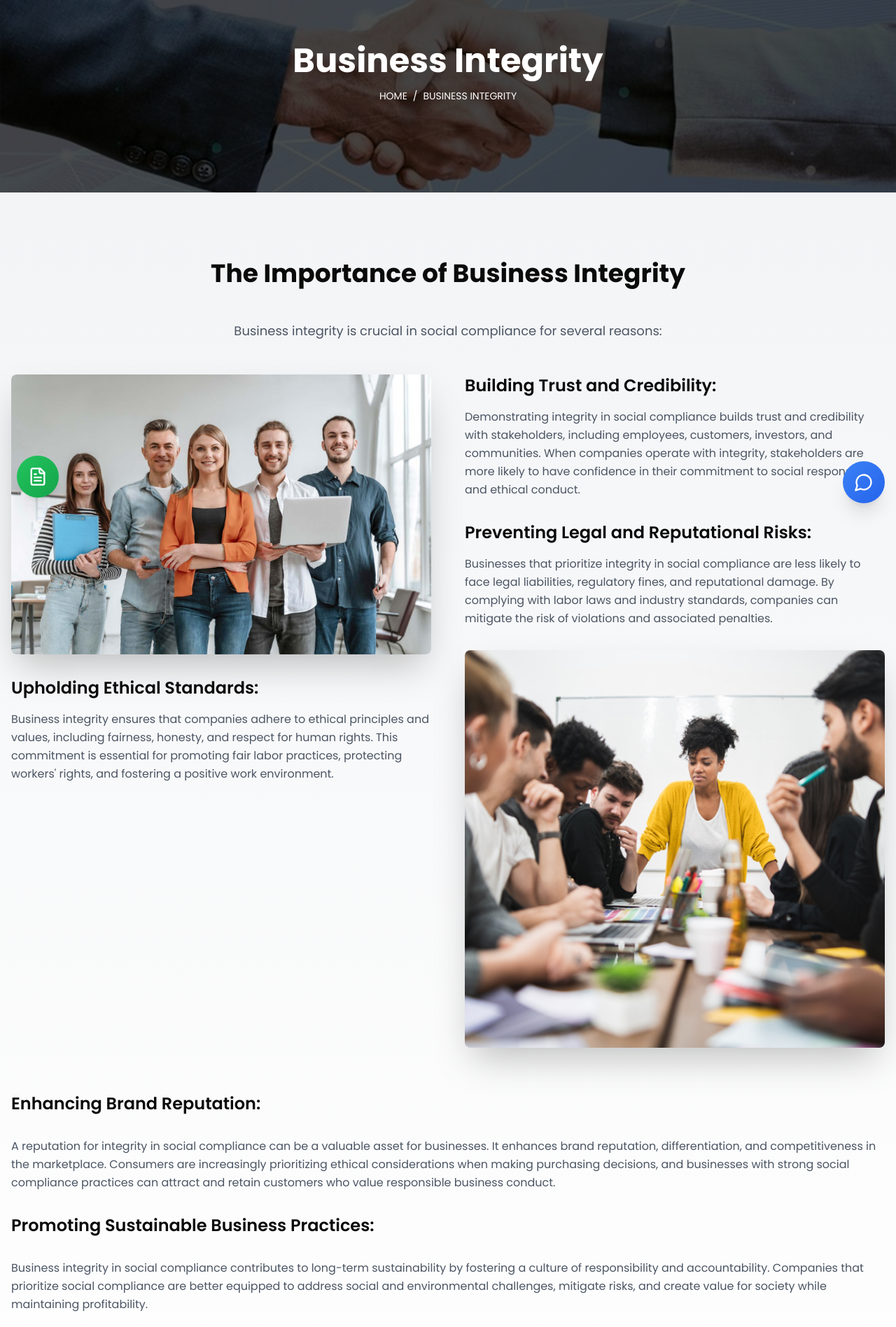
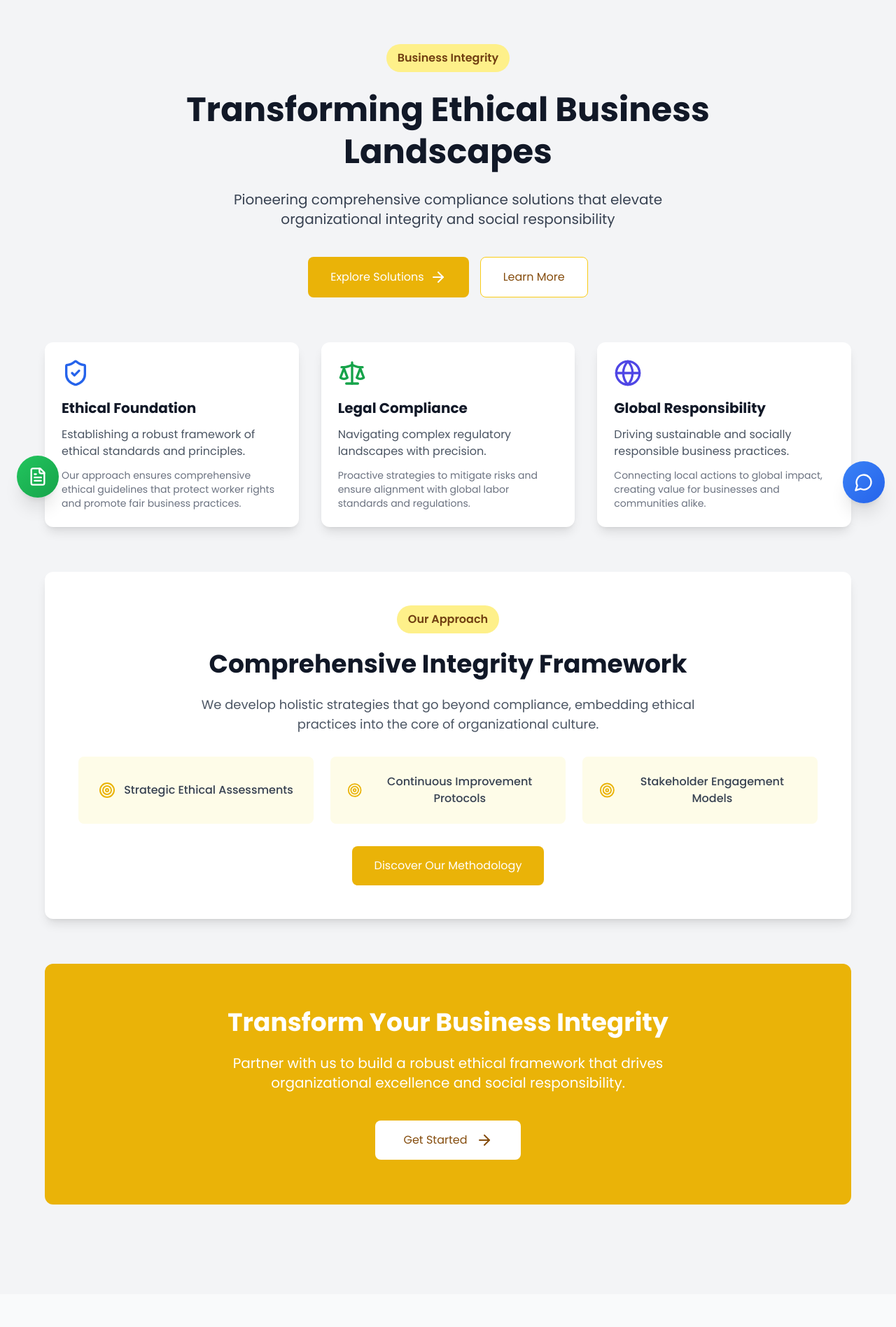
Before and after one commit to SxxAq/iqmc-frontend, a React (Vite) app: page /business-integrity in a window 1280 px wide. Shown: the part 65-1961 px from the top of the page at 70% size. Built offline with nearby package versions, Linux system fonts and the light colour scheme.

Commit message:
Business Integrity page

```diff
--- a/src/pages/BusinessIntegrity.tsx
+++ b/src/pages/BusinessIntegrity.tsx
@@ -1,203 +1,152 @@
 import React from "react";
 import { motion } from "framer-motion";
-import { ArrowRight } from "lucide-react";
+import {
+  ShieldCheck,
+  Scale,
+  Globe,
+  ArrowRight,
+  Target,
+} from "lucide-react";
 
 const BusinessIntegrity: React.FC = () => {
+  const integrityFeatures = [
+    {
+      icon: ShieldCheck,
+      title: "Ethical Foundation",
+      description: "Establishing a robust framework of ethical standards and principles.",
+      color: "text-blue-600",
+      details: "Our approach ensures comprehensive ethical guidelines that protect worker rights and promote fair business practices."
+    },
+    {
+      icon: Scale,
+      title: "Legal Compliance",
+      description: "Navigating complex regulatory landscapes with precision.",
+      color: "text-green-600",
+      details: "Proactive strategies to mitigate risks and ensure alignment with global labor standards and regulations."
+    },
+    {
+      icon: Globe,
+      title: "Global Responsibility",
+      description: "Driving sustainable and socially responsible business practices.",
+      color: "text-indigo-600",
+      details: "Connecting local actions to global impact, creating value for businesses and communities alike."
+    }
+  ];
+
   return (
-    <div className="flex flex-col min-h-screen">
-      <main className="flex-grow">
+    <div className="min-h-screen bg-gray-100 py-32">
+      <div className="container mx-auto px-4 ">
+        <div className="max-w-6xl mx-auto">
+          {/* Hero Section */}
+          <motion.div
+            initial={{ opacity: 0,y: 20 }}
+            animate={{ opacity: 1,y: 0 }}
+            transition={{ duration: 0.6 }}
+            className="text-center mb-16"
+          >
+            <div className="bg-yellow-200 inline-block px-4 py-2 rounded-full mb-6">
+              <span className="text-yellow-900 font-semibold">Business Integrity</span>
+            </div>
+
+            <h1 className="text-5xl font-bold mb-6 text-gray-900 max-w-3xl mx-auto leading-tight">
+              Transforming Ethical Business Landscapes
+            </h1>
+
+            <p className="text-xl text-gray-700 mb-10 max-w-2xl mx-auto">
+              Pioneering comprehensive compliance solutions that elevate organizational integrity and social responsibility
+            </p>
+
+            <div className="flex justify-center space-x-4">
+              <button className="bg-yellow-500 text-white px-8 py-4 rounded-lg flex items-center hover:bg-yellow-600 transition">
+                Explore Solutions <ArrowRight className="ml-2" />
+              </button>
+              <button className="bg-white border border-yellow-400 text-yellow-800 px-8 py-4 rounded-lg hover:bg-yellow-50 transition">
+                Learn More
+              </button>
+            </div>
+          </motion.div>
+
+          {/* Features Section */}
+          <div className="grid md:grid-cols-3 gap-8 mb-16">
+            {integrityFeatures.map((feature, index) => (
+              <motion.div
+                key={index}
+                initial={{ opacity: 0, y: 25 }}
+                animate={{ opacity: 1, y: 0 }}
+                transition={{ duration: 0.3}}
+                className="bg-white rounded-xl shadow-lg p-6 hover:shadow-xl transition-all group"
+              >
+                <div className={`mb-4 ${feature.color}`}>
+                  <feature.icon className="w-10 h-10" />
+                </div>
+                <h3 className="text-xl font-bold mb-3 text-gray-900">
+                  {feature.title}
+                </h3>
+                <p className="text-gray-600 mb-3">{feature.description}</p>
+                <p className="text-gray-500 text-sm">{feature.details}</p>
+              </motion.div>
+            ))}
+          </div>
+
+          {/* Approach Section */}
+          <div className="bg-white rounded-xl shadow-lg p-12 mb-16">
             <motion.div
               initial={{ opacity: 0 }}
               animate={{ opacity: 1 }}
-          transition={{ duration: 0.5 }}
-          className="relative bg-gray-900 text-white py-32"
+              transition={{ duration: 0.6 }}
+              className="text-center"
             >
+              <div className="bg-yellow-200 inline-block px-4 py-2 rounded-full mb-6">
+                <span className="text-yellow-900 font-semibold">Our Approach</span>
+              </div>
+              <h2 className="text-4xl font-bold mb-6 text-gray-900">
+                Comprehensive Integrity Framework
+              </h2>
+              <p className="text-lg text-gray-600 mb-8 max-w-3xl mx-auto">
+                We develop holistic strategies that go beyond compliance, embedding ethical practices into the core of organizational culture.
+              </p>
+
+              <div className="grid md:grid-cols-3 gap-6 mb-8">
+                {[
+                  "Strategic Ethical Assessments",
+                  "Continuous Improvement Protocols",
+                  "Stakeholder Engagement Models",
+                ].map((item, index) => (
                   <div
-            className="absolute inset-0 bg-cover bg-center z-0"
-            style={{
-              backgroundImage: 'url("/bussness-banner.jpg")',
-              filter: "brightness(0.3)",
-            }}
-          />
-          <div className="container mx-auto px-4 relative z-10">
-            <motion.h1
-              initial={{ y: -20, opacity: 0 }}
-              animate={{ y: 0, opacity: 1 }}
-              transition={{ delay: 0.2 }}
-              className="text-5xl font-bold text-center mb-4"
+                    key={index}
+                    className="bg-yellow-50 p-6 rounded-lg flex items-center justify-center"
                   >
-              Business Integrity
-            </motion.h1>
-            <motion.div
-              initial={{ y: 20, opacity: 0 }}
-              animate={{ y: 0, opacity: 1 }}
-              transition={{ delay: 0.3 }}
-              className="flex justify-center gap-2 text-sm"
-            >
-              <a
-                href="/"
-                className="hover:text-red-500 transition duration-300"
-              >
-                HOME
-              </a>
-              <span>/</span>
-              <span>BUSINESS INTEGRITY</span>
-            </motion.div>
+                    <Target className="text-yellow-500 mr-3" />
+                    <span className="text-gray-700 font-medium">{item}</span>
                   </div>
-        </motion.div>
+                ))}
+              </div>
 
-        <section className="py-24 bg-gradient-to-b from-gray-100 to-white">
-          <div className="container mx-auto px-4">
-            <motion.h2
-              initial={{ y: 20, opacity: 0 }}
-              animate={{ y: 0, opacity: 1 }}
-              transition={{ delay: 0.4 }}
-              className="text-4xl font-bold text-center mb-12"
-            >
-              The Importance of Business Integrity
-            </motion.h2>
-            <motion.p
-              initial={{ y: 20, opacity: 0 }}
-              animate={{ y: 0, opacity: 1 }}
-              transition={{ delay: 0.5 }}
-              className="text-gray-600 mb-12 text-center max-w-3xl mx-auto text-lg"
-            >
-              Business integrity is crucial in social compliance for several
-              reasons:
-            </motion.p>
-
-            <div className="grid md:grid-cols-2 gap-12">
-              <motion.div
-                initial={{ x: -50, opacity: 0 }}
-                animate={{ x: 0, opacity: 1 }}
-                transition={{ delay: 0.6 }}
-              >
-                <img
-                  src="/about-12.jpg"
-                  alt="Team collaboration"
-                  className="rounded-lg shadow-2xl mb-8 w-full h-auto"
-                />
-                <h3 className="text-2xl font-semibold mb-4">
-                  Upholding Ethical Standards:
-                </h3>
-                <p className="text-gray-600 leading-relaxed">
-                  Business integrity ensures that companies adhere to ethical
-                  principles and values, including fairness, honesty, and
-                  respect for human rights. This commitment is essential for
-                  promoting fair labor practices, protecting workers' rights,
-                  and fostering a positive work environment.
-                </p>
-              </motion.div>
-              <motion.div
-                initial={{ x: 50, opacity: 0 }}
-                animate={{ x: 0, opacity: 1 }}
-                transition={{ delay: 0.7 }}
-                className="space-y-8"
-              >
-                <div>
-                  <h3 className="text-2xl font-semibold mb-4">
-                    Building Trust and Credibility:
-                  </h3>
-                  <p className="text-gray-600 leading-relaxed">
-                    Demonstrating integrity in social compliance builds trust
-                    and credibility with stakeholders, including employees,
-                    customers, investors, and communities. When companies
-                    operate with integrity, stakeholders are more likely to have
-                    confidence in their commitment to social responsibility and
-                    ethical conduct.
-                  </p>
-                </div>
-                <div>
-                  <h3 className="text-2xl font-semibold mb-4">
-                    Preventing Legal and Reputational Risks:
-                  </h3>
-                  <p className="text-gray-600 leading-relaxed">
-                    Businesses that prioritize integrity in social compliance
-                    are less likely to face legal liabilities, regulatory fines,
-                    and reputational damage. By complying with labor laws and
-                    industry standards, companies can mitigate the risk of
-                    violations and associated penalties.
-                  </p>
-                </div>
-                <img
-                  src="/about-8.jpg"
-                  alt="Business meeting"
-                  className="rounded-lg shadow-2xl w-full h-auto"
-                />
+              <button className="bg-yellow-500 text-white px-8 py-4 rounded-lg hover:bg-yellow-600 transition">
+                Discover Our Methodology
+              </button>
             </motion.div>
           </div>
 
+          {/* Call to Action */}
           <motion.div
-              initial={{ y: 50, opacity: 0 }}
-              animate={{ y: 0, opacity: 1 }}
-              transition={{ delay: 0.8 }}
-              className="mt-16 space-y-8"
-            >
-              <h3 className="text-2xl font-semibold mb-4">
-                Enhancing Brand Reputation:
-              </h3>
-              <p className="text-gray-600 leading-relaxed">
-                A reputation for integrity in social compliance can be a
-                valuable asset for businesses. It enhances brand reputation,
-                differentiation, and competitiveness in the marketplace.
-                Consumers are increasingly prioritizing ethical considerations
-                when making purchasing decisions, and businesses with strong
-                social compliance practices can attract and retain customers who
-                value responsible business conduct.
-              </p>
-              <h3 className="text-2xl font-semibold mb-4">
-                Promoting Sustainable Business Practices:
-              </h3>
-              <p className="text-gray-600 leading-relaxed">
-                Business integrity in social compliance contributes to long-term
-                sustainability by fostering a culture of responsibility and
-                accountability. Companies that prioritize social compliance are
-                better equipped to address social and environmental challenges,
-                mitigate risks, and create value for society while maintaining
-                profitability.
-              </p>
-            </motion.div>
-
-            <motion.p
-              initial={{ y: 50, opacity: 0 }}
-              animate={{ y: 0, opacity: 1 }}
-              transition={{ delay: 0.9 }}
-              className="mt-12 text-gray-600 text-lg text-center max-w-3xl mx-auto"
-            >
-              Overall, business integrity is essential in social compliance
-              because it establishes a foundation of trust, credibility, and
-              accountability that enables businesses to operate ethically,
-              sustainably, and responsibly in today's complex and interconnected
-              global economy.
-            </motion.p>
-          </div>
-        </section>
-
-        <motion.section
             initial={{ opacity: 0 }}
             animate={{ opacity: 1 }}
-          transition={{ delay: 1 }}
-          className="bg-gray-900 text-white py-20"
+            transition={{ duration: 0.6 }}
+            className="bg-yellow-500 text-white rounded-xl p-16 text-center"
           >
-          <div className="container mx-auto px-4 text-center">
-            <h2 className="text-3xl font-bold mb-8">
-              Ready to Ensure Compliance?
+            <h2 className="text-4xl font-bold mb-6">
+              Transform Your Business Integrity
             </h2>
-            <p className="text-xl mb-12 max-w-2xl mx-auto">
-              Contact us today to learn how we can help your organization
-              maintain ethical standards and fair labor practices.
+            <p className="text-xl mb-10 max-w-2xl mx-auto">
+              Partner with us to build a robust ethical framework that drives organizational excellence and social responsibility.
             </p>
-            <motion.a
-              href="/contact-us"
-              whileHover={{ scale: 1.05 }}
-              whileTap={{ scale: 0.95 }}
-              className="inline-flex items-center bg-red-600 text-white px-8 py-3 rounded-md hover:bg-red-700 transition duration-300 text-lg font-semibold"
-            >
-              Get Started <ArrowRight className="ml-2 w-5 h-5" />
-            </motion.a>
+            <button className="bg-white text-yellow-800 px-10 py-4 rounded-lg hover:bg-yellow-50 transition duration-300 flex items-center mx-auto">
+              Get Started <ArrowRight className="ml-3" />
+            </button>
+          </motion.div>
         </div>
-        </motion.section>
-      </main>
+      </div>
     </div>
   );
 };
```
Lines whose indentation alone changed are shown as unchanged.
